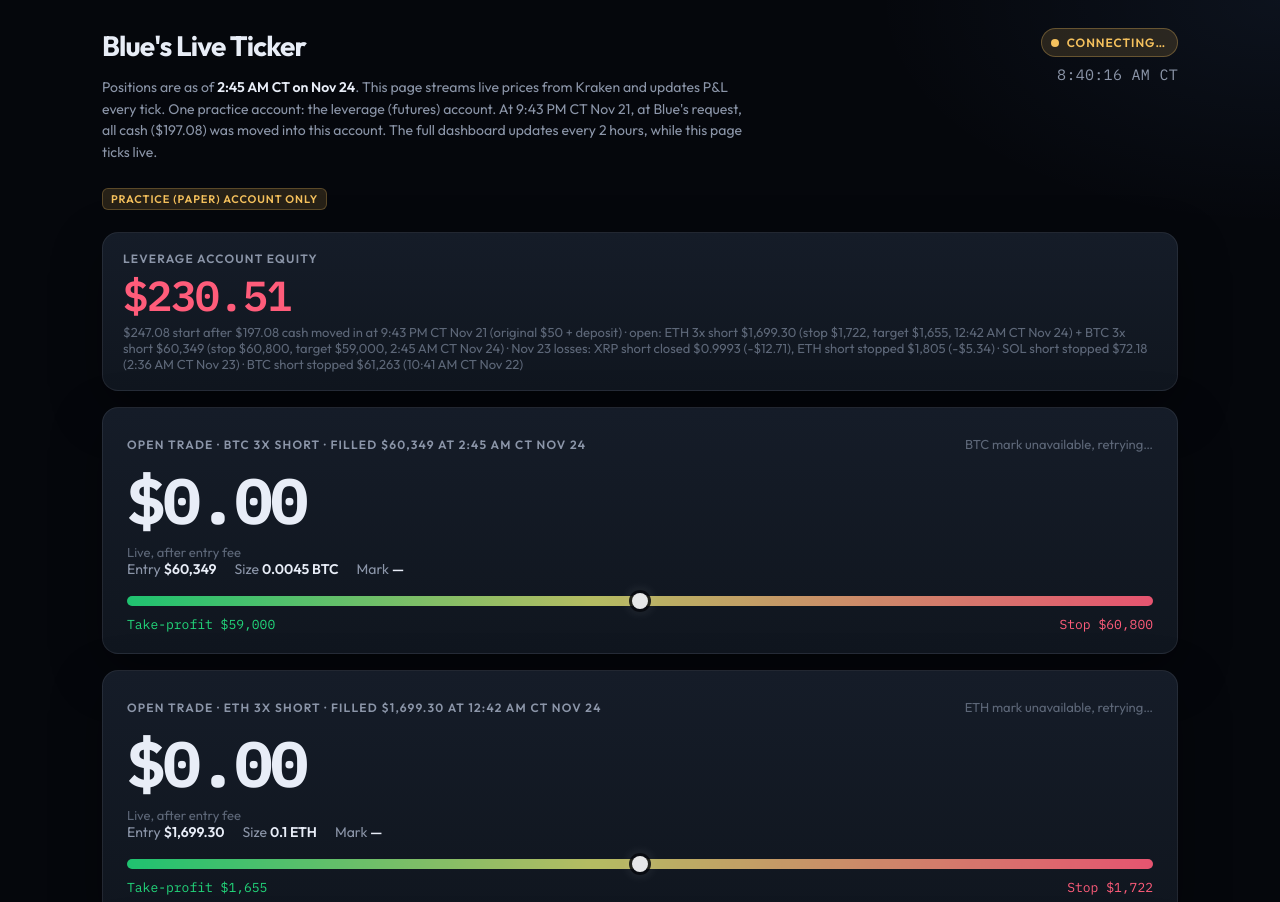
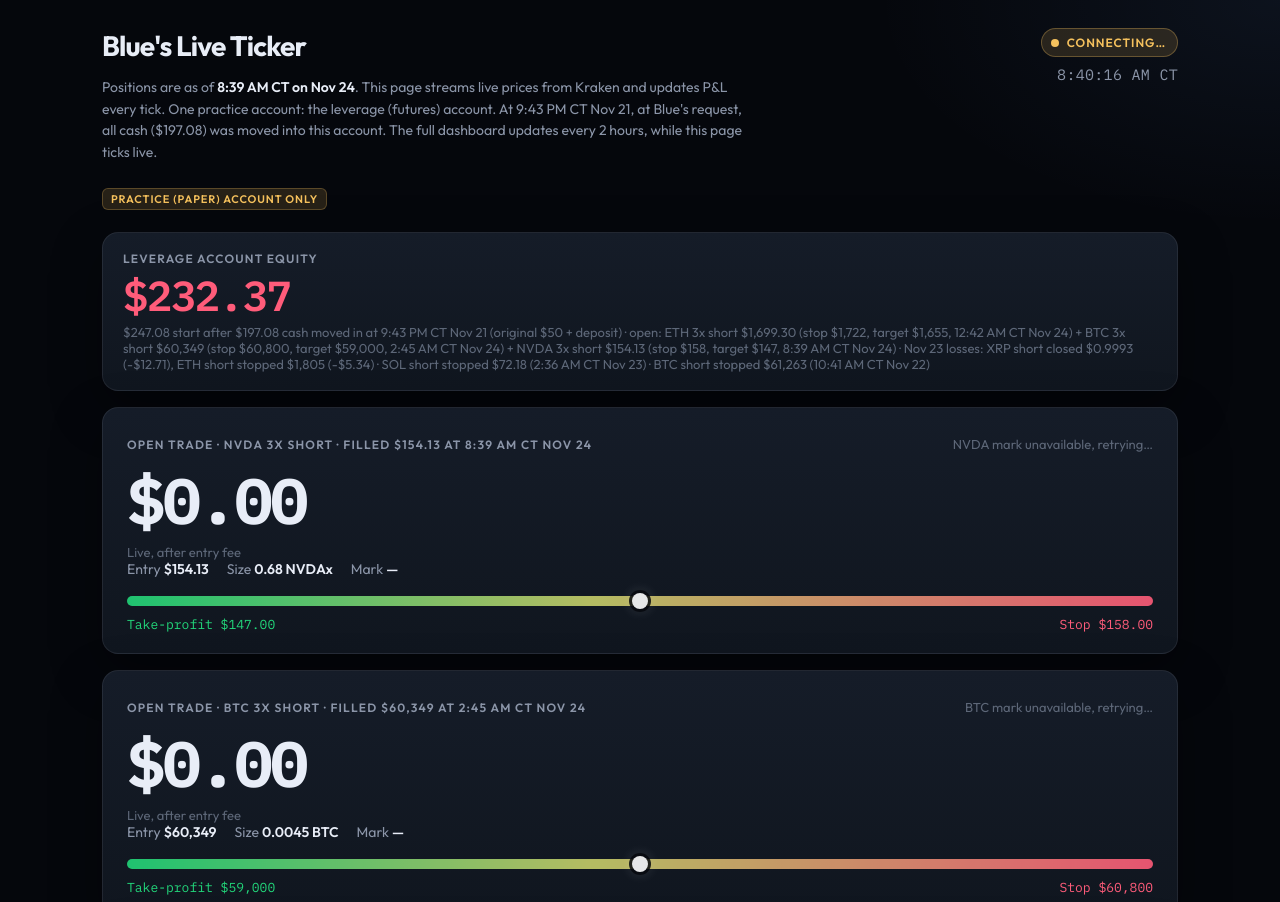
Before and after one commit to samuelbaeza82-star/blue-live-ticker, a plain HTML site: page index.html in a window 1280 px wide. Shown: the top 902 px of the page. Drawn offline with Linux system fonts and the light colour scheme; no server answers.

Commit message:
NVDA 3x short opened 8:39 AM CT Nov 24

```diff
--- a/index.html
+++ b/index.html
@@ -427,7 +427,7 @@
       <div>
         <h1>Blue's Live Ticker</h1>
         <p class="note">
-          Positions are as of <strong>2:45 AM CT on Nov 24</strong>.
+          Positions are as of <strong>8:39 AM CT on Nov 24</strong>.
           This page streams live prices from Kraken and updates P&amp;L every tick.
           One practice account: the leverage (futures) account.
           At 9:43 PM CT Nov 21, at Blue's request, all cash ($197.08) was moved into this account.
@@ -452,8 +452,8 @@
     <section class="accounts">
       <div class="card combined" id="card-combined">
         <div class="label">Leverage account equity</div>
-        <div id="combined" class="big neg">$230.51</div>
-        <div class="sub">$247.08 start after $197.08 cash moved in at 9:43 PM CT Nov 21 (original $50 + deposit) · open: ETH 3x short $1,699.30 (stop $1,722, target $1,655, 12:42 AM CT Nov 24) + BTC 3x short $60,349 (stop $60,800, target $59,000, 2:45 AM CT Nov 24) · Nov 23 losses: XRP short closed $0.9993 (-$12.71), ETH short stopped $1,805 (-$5.34) · SOL short stopped $72.18 (2:36 AM CT Nov 23) · BTC short stopped $61,263 (10:41 AM CT Nov 22)</div>
+        <div id="combined" class="big neg">$232.37</div>
+        <div class="sub">$247.08 start after $197.08 cash moved in at 9:43 PM CT Nov 21 (original $50 + deposit) · open: ETH 3x short $1,699.30 (stop $1,722, target $1,655, 12:42 AM CT Nov 24) + BTC 3x short $60,349 (stop $60,800, target $59,000, 2:45 AM CT Nov 24) + NVDA 3x short $154.13 (stop $158, target $147, 8:39 AM CT Nov 24) · Nov 23 losses: XRP short closed $0.9993 (-$12.71), ETH short stopped $1,805 (-$5.34) · SOL short stopped $72.18 (2:36 AM CT Nov 23) · BTC short stopped $61,263 (10:41 AM CT Nov 22)</div>
       </div>
       <div class="card" id="card-cash">
         <div class="label">Cash account (closed)</div>
@@ -462,8 +462,29 @@
       </div>
       <div class="card" id="card-lev">
         <div class="label">Leverage account</div>
-        <div id="leverage" class="big neg">$230.51</div>
-        <div class="sub">Same account as above · $230.70 collateral · about $83.34 margin free at 2:45 AM CT Nov 24</div>
+        <div id="leverage" class="big neg">$232.37</div>
+        <div class="sub">Same account as above · $230.65 collateral · about $50.26 margin free at 8:39 AM CT Nov 24</div>
+      </div>
+    </section>
+
+    <section class="card trade-card" id="card-nvdas6">
+      <div class="trade-head">
+        <div class="label">Open trade · NVDA 3x short · filled $154.13 at 8:39 AM CT Nov 24</div>
+        <div class="sub" id="nvdas6-src">Waiting for NVDA mark…</div>
+      </div>
+      <div id="nvdas6-pnl" class="pnl flat">$0.00</div>
+      <div class="sub">Live, after entry fee</div>
+      <div class="meta">
+        <span>Entry <b>$154.13</b></span>
+        <span>Size <b>0.68 NVDAx</b></span>
+        <span>Mark <b id="nvdas6-mark">—</b></span>
+      </div>
+      <div class="range" aria-hidden="true">
+        <div id="nvdas6-range-mark" class="range-mark" style="left: 50%"></div>
+      </div>
+      <div class="range-labels">
+        <span class="t" id="nvdas6-to-target">Take-profit $147.00</span>
+        <span class="s" id="nvdas6-to-stop">Stop $158.00</span>
       </div>
     </section>
 
@@ -1378,6 +1399,34 @@
       }
     }
     if (!BTCS5.closed) { pollBtcs5(); setInterval(pollBtcs5, 5000); }
+    const NVDAS6 = { entry: 154.13, size: 0.68, stop: 158, target: 147, fee: 0.0524, closed: false };
+    let nvdas6Mark = null;
+    function nvdas6Pnl() { if (NVDAS6.closed) return NVDAS6.realized; return nvdas6Mark == null ? -NVDAS6.fee : (NVDAS6.entry - nvdas6Mark) * NVDAS6.size - NVDAS6.fee; }
+    async function pollNvdas6() {
+      try {
+        const r = await fetch("https://futures.kraken.com/derivatives/api/v3/tickers/PF_NVDAXUSD?_=" + Date.now(), { cache: "no-store" });
+        const j = await r.json();
+        const t = j.ticker || (j.tickers && j.tickers[0]);
+        const m = Number(t.markPrice || t.last);
+        if (!isFinite(m)) return;
+        nvdas6Mark = m;
+        const pnl = nvdas6Pnl();
+        const el = document.getElementById("nvdas6-pnl");
+        el.textContent = (pnl >= 0 ? "+$" : "-$") + Math.abs(pnl).toFixed(2);
+        el.classList.remove("pos", "neg", "flat");
+        el.classList.add(pnl > 0 ? "pos" : pnl < 0 ? "neg" : "flat");
+        document.getElementById("nvdas6-mark").textContent = "$" + m.toFixed(2);
+        document.getElementById("nvdas6-src").textContent = "Kraken NVDA perpetual mark · " + new Date().toLocaleTimeString();
+        document.getElementById("nvdas6-to-stop").textContent = "Stop $158.00  ·  " + (m >= NVDAS6.stop ? "at stop" : "$" + (NVDAS6.stop - m).toFixed(2) + " away");
+        document.getElementById("nvdas6-to-target").textContent = "Take-profit $147.00  ·  " + (m <= NVDAS6.target ? "at target" : "$" + (m - NVDAS6.target).toFixed(2) + " to go");
+        const pct = Math.max(0, Math.min(100, (m - NVDAS6.target) / (NVDAS6.stop - NVDAS6.target) * 100));
+        document.getElementById("nvdas6-range-mark").style.left = pct + "%";
+        try { updatePnL(); } catch (e) {}
+      } catch (e) {
+        document.getElementById("nvdas6-src").textContent = "NVDA mark unavailable, retrying…";
+      }
+    }
+    if (!NVDAS6.closed) { pollNvdas6(); setInterval(pollNvdas6, 5000); }
 
     const SOLS2 = { entry: 71.0, size: 0.5, stop: 72.0, target: 68.5, fee: 0.01775, closed: true, exit: 72.18, realized: -0.62 };
     let sols2Mark = null;
@@ -1720,7 +1769,7 @@
       }
 
       const combinedEl = document.getElementById("combined");
-      const combined = POSITIONS.leverageStart + sPnl + nvdaPnl() + qqqPnl() + googlPnl() + mstrPnl() + btc2Pnl() + nvda2Pnl() + hoodPnl() + ethsPnl() + solsPnl() + btcs3Pnl() + btcs4Pnl() + eths2Pnl() + sols2Pnl() + xrpsPnl() + eths3Pnl() + btcs5Pnl();
+      const combined = POSITIONS.leverageStart + sPnl + nvdaPnl() + qqqPnl() + googlPnl() + mstrPnl() + btc2Pnl() + nvda2Pnl() + hoodPnl() + ethsPnl() + solsPnl() + btcs3Pnl() + btcs4Pnl() + eths2Pnl() + sols2Pnl() + xrpsPnl() + eths3Pnl() + btcs5Pnl() + nvdas6Pnl();
       combinedEl.textContent = money(combined);
       combinedEl.classList.remove("pos", "neg", "flat");
       combinedEl.classList.add(signClass(combined - POSITIONS.leverageStart));
@@ -1742,9 +1791,9 @@
         pnlEl.classList.remove("pos", "neg", "flat");
         pnlEl.classList.add(signClass(rp));
         renderCashAndCombined(rp);
-        levEl.textContent = money(POSITIONS.leverageStart + rp + nvdaPnl() + qqqPnl() + googlPnl() + mstrPnl() + btc2Pnl() + nvda2Pnl() + hoodPnl() + ethsPnl() + solsPnl() + btcs3Pnl() + btcs4Pnl() + eths2Pnl() + sols2Pnl() + xrpsPnl() + eths3Pnl() + btcs5Pnl());
+        levEl.textContent = money(POSITIONS.leverageStart + rp + nvdaPnl() + qqqPnl() + googlPnl() + mstrPnl() + btc2Pnl() + nvda2Pnl() + hoodPnl() + ethsPnl() + solsPnl() + btcs3Pnl() + btcs4Pnl() + eths2Pnl() + sols2Pnl() + xrpsPnl() + eths3Pnl() + btcs5Pnl() + nvdas6Pnl());
         levEl.classList.remove("pos", "neg", "flat");
-        levEl.classList.add(signClass(rp + nvdaPnl() + qqqPnl() + googlPnl() + mstrPnl() + btc2Pnl() + nvda2Pnl() + hoodPnl() + ethsPnl() + solsPnl() + btcs3Pnl() + btcs4Pnl() + eths2Pnl() + sols2Pnl() + xrpsPnl() + eths3Pnl() + btcs5Pnl()));
+        levEl.classList.add(signClass(rp + nvdaPnl() + qqqPnl() + googlPnl() + mstrPnl() + btc2Pnl() + nvda2Pnl() + hoodPnl() + ethsPnl() + solsPnl() + btcs3Pnl() + btcs4Pnl() + eths2Pnl() + sols2Pnl() + xrpsPnl() + eths3Pnl() + btcs5Pnl() + nvdas6Pnl()));
         src.textContent = "Closed: stop hit, bought back at $63,351 (net incl. fees and funding)";
         if (mark != null && isFinite(mark)) markEl.textContent = formatPrice(mark);
         hit.className = "hit show stop";
```
